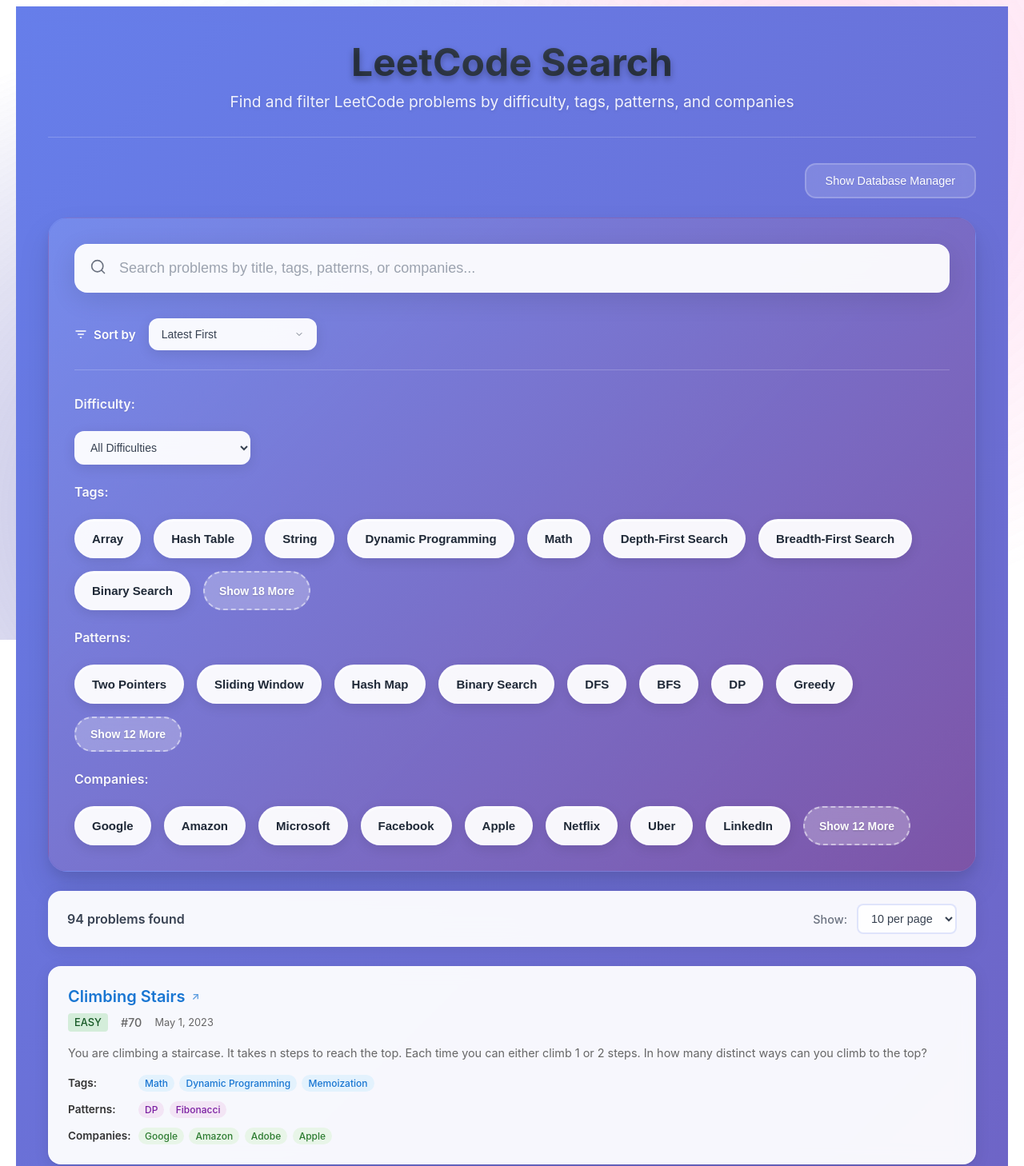
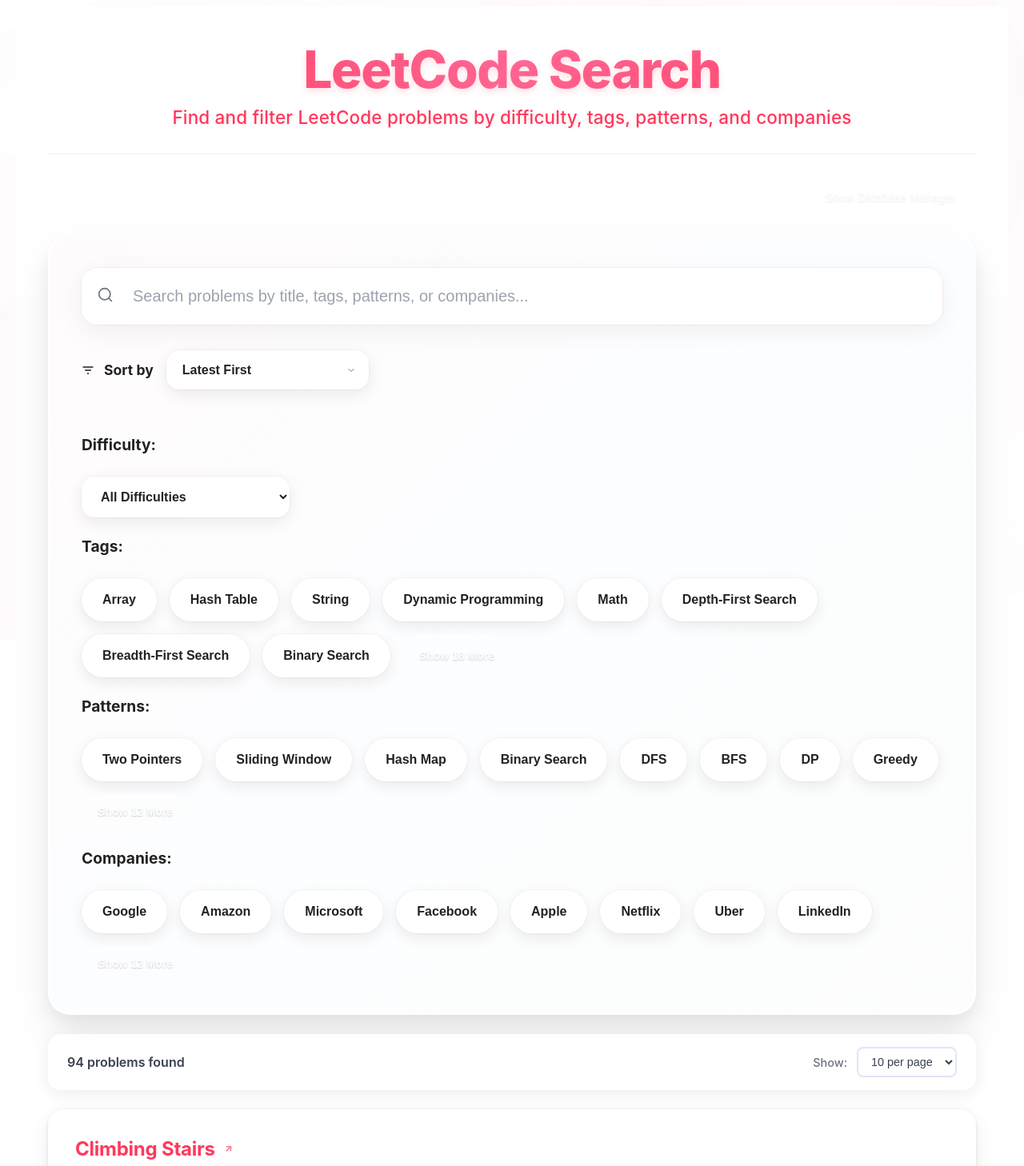
Before and after one commit to yennanliu/LCSearch, a Vue app in the folder lc_search_ui/: page / in a window 1280 px wide. Shown: the top 1458 px of the page at 80% size. Built offline with nearby package versions, Linux system fonts and the light colour scheme.

Commit message:
redesign, fix color, font

```diff
--- a/lc_search_ui/src/App.vue
+++ b/lc_search_ui/src/App.vue
@@ -195,11 +195,11 @@
   font-family: -apple-system, BlinkMacSystemFont, 'Segoe UI', 'Roboto', sans-serif;
   -webkit-font-smoothing: antialiased;
   -moz-osx-font-smoothing: grayscale;
-  color: #2c3e50;
+  color: #222222;
   max-width: 1200px;
   margin: 0 auto;
   padding: 20px;
-  background: linear-gradient(135deg, #667eea 0%, #764ba2 100%);
+  background: #FFFFFF;
   min-height: 100vh;
   position: relative;
 }
@@ -212,9 +212,9 @@
   width: 100%;
   height: 100%;
   background:
-    radial-gradient(circle at 20% 80%, rgba(120, 119, 198, 0.3) 0%, transparent 50%),
-    radial-gradient(circle at 80% 20%, rgba(255, 119, 198, 0.15) 0%, transparent 50%),
-    radial-gradient(circle at 40% 40%, rgba(120, 219, 226, 0.1) 0%, transparent 50%);
+    radial-gradient(circle at 20% 80%, rgba(255, 56, 92, 0.02) 0%, transparent 60%),
+    radial-gradient(circle at 80% 20%, rgba(255, 56, 92, 0.015) 0%, transparent 60%),
+    radial-gradient(circle at 40% 40%, rgba(255, 56, 92, 0.01) 0%, transparent 60%);
   z-index: -1;
 }
 
@@ -222,27 +222,29 @@
   text-align: center;
   margin-bottom: 2rem;
   padding-bottom: 2rem;
-  border-bottom: 1px solid rgba(255, 255, 255, 0.2);
+  border-bottom: 1px solid rgba(255, 56, 92, 0.1);
 }
 
 .app-header h1 {
   margin: 0 0 0.5rem 0;
-  font-size: 3rem;
-  font-weight: 700;
-  text-shadow: 0 4px 8px rgba(0, 0, 0, 0.3);
-  background: linear-gradient(135deg, #1f2937 0%, #374151 50%, #1f2937 100%);
+  font-size: 4rem;
+  font-weight: 800;
+  text-shadow: 0 4px 8px rgba(255, 56, 92, 0.15);
+  background: linear-gradient(135deg, #FF385C 0%, #FF6B98 50%, #FF385C 100%);
   -webkit-background-clip: text;
   -webkit-text-fill-color: transparent;
   background-clip: text;
   position: relative;
+  letter-spacing: -0.02em;
 }
 
 .app-header p {
-  color: rgba(255, 255, 255, 0.9);
+  color: #FF385C;
   margin: 0;
-  font-size: 1.2rem;
-  font-weight: 400;
-  text-shadow: 0 2px 4px rgba(0, 0, 0, 0.1);
+  font-size: 1.4rem;
+  font-weight: 500;
+  text-shadow: 0 2px 4px rgba(255, 56, 92, 0.1);
+  letter-spacing: 0.01em;
 }
 
 .app-main {
--- a/lc_search_ui/src/components/FilterPanel.vue
+++ b/lc_search_ui/src/components/FilterPanel.vue
@@ -200,35 +200,35 @@
 .filter-label {
   display: flex;
   align-items: center;
-  gap: 0.5rem;
-  font-weight: 600;
-  color: rgba(255, 255, 255, 0.95);
-  font-size: 1rem;
-  text-shadow: 0 1px 2px rgba(0, 0, 0, 0.1);
-  margin-bottom: 0.5rem;
+  gap: 0.75rem;
+  font-weight: 700;
+  color: #222222;
+  font-size: 1.2rem;
+  text-shadow: none;
+  margin-bottom: 0.75rem;
 }
 
 .filter-select {
-  padding: 12px 16px;
+  padding: 16px 20px;
   border: none;
-  border-radius: 12px;
-  font-size: 14px;
-  font-weight: 500;
-  background: rgba(255, 255, 255, 0.95);
+  border-radius: 16px;
+  font-size: 16px;
+  font-weight: 600;
+  background: rgba(255, 255, 255, 0.98);
   backdrop-filter: blur(10px);
-  box-shadow: 0 4px 16px rgba(0, 0, 0, 0.1);
-  max-width: 220px;
+  box-shadow: 0 6px 20px rgba(0, 0, 0, 0.08), 0 0 0 1px rgba(255, 56, 92, 0.06);
+  max-width: 260px;
   cursor: pointer;
   outline: none;
-  transition: all 0.3s ease;
-  color: #374151;
+  transition: all 0.3s cubic-bezier(0.4, 0, 0.2, 1);
+  color: #222222;
 }
 
 .filter-select:focus,
 .filter-select:hover {
   background: rgba(255, 255, 255, 1);
-  box-shadow: 0 8px 32px rgba(0, 0, 0, 0.15), 0 0 0 3px rgba(103, 126, 234, 0.1);
-  transform: translateY(-1px);
+  box-shadow: 0 10px 35px rgba(0, 0, 0, 0.12), 0 0 0 3px rgba(255, 56, 92, 0.15);
+  transform: translateY(-2px);
 }
 
 .filter-chips {
@@ -238,21 +238,21 @@
 }
 
 .filter-chip {
-  padding: 14px 20px;
-  background: rgba(255, 255, 255, 0.95);
-  border: 2px solid rgba(255, 255, 255, 0.3);
-  border-radius: 30px;
-  font-size: 15px;
-  font-weight: 600;
+  padding: 16px 24px;
+  background: rgba(255, 255, 255, 0.98);
+  border: 2px solid rgba(255, 255, 255, 0.8);
+  border-radius: 32px;
+  font-size: 16px;
+  font-weight: 700;
   cursor: pointer;
   transition: all 0.3s cubic-bezier(0.4, 0, 0.2, 1);
   white-space: nowrap;
-  color: #1f2937;
-  backdrop-filter: blur(15px);
+  color: #222222;
+  backdrop-filter: blur(20px);
   text-shadow: none;
   position: relative;
   overflow: hidden;
-  box-shadow: 0 4px 15px rgba(0, 0, 0, 0.1), inset 0 1px 0 rgba(255, 255, 255, 0.8);
+  box-shadow: 0 6px 18px rgba(0, 0, 0, 0.08), inset 0 1px 0 rgba(255, 255, 255, 0.9), 0 0 0 1px rgba(255, 56, 92, 0.06);
 }
 
 .filter-chip::before {
@@ -272,26 +272,26 @@
 
 .filter-chip:hover {
   background: rgba(255, 255, 255, 1);
-  border-color: rgba(103, 126, 234, 0.4);
-  transform: translateY(-3px);
-  box-shadow: 0 12px 35px rgba(0, 0, 0, 0.15), inset 0 1px 0 rgba(255, 255, 255, 1);
-  color: #374151;
+  border-color: rgba(255, 56, 92, 0.3);
+  transform: translateY(-4px);
+  box-shadow: 0 15px 40px rgba(0, 0, 0, 0.12), inset 0 1px 0 rgba(255, 255, 255, 1), 0 0 0 1px rgba(255, 56, 92, 0.1);
+  color: #222222;
 }
 
 .filter-chip.active {
-  background: linear-gradient(135deg, #10b981 0%, #059669 100%);
-  border-color: #059669;
+  background: linear-gradient(135deg, #FF385C 0%, #FF6B98 100%);
+  border-color: #FF385C;
   color: white;
-  font-weight: 700;
-  box-shadow: 0 8px 25px rgba(16, 185, 129, 0.4), 0 3px 10px rgba(16, 185, 129, 0.3);
-  transform: translateY(-3px);
+  font-weight: 800;
+  box-shadow: 0 12px 30px rgba(255, 56, 92, 0.4), 0 6px 15px rgba(255, 56, 92, 0.25);
+  transform: translateY(-4px);
   text-shadow: 0 1px 3px rgba(0, 0, 0, 0.2);
 }
 
 .filter-chip.active:hover {
-  background: linear-gradient(135deg, #34d399 0%, #10b981 100%);
-  transform: translateY(-4px);
-  box-shadow: 0 15px 40px rgba(16, 185, 129, 0.5), 0 8px 20px rgba(16, 185, 129, 0.3);
+  background: linear-gradient(135deg, #FF6B98 0%, #FFA726 100%);
+  transform: translateY(-5px);
+  box-shadow: 0 18px 45px rgba(255, 56, 92, 0.5), 0 10px 25px rgba(255, 56, 92, 0.3);
 }
 
 .show-more-btn {
--- a/lc_search_ui/src/components/ProblemCard.vue
+++ b/lc_search_ui/src/components/ProblemCard.vue
@@ -98,13 +98,13 @@
 
 <style scoped>
 .problem-card {
-  background: rgba(255, 255, 255, 0.95);
-  backdrop-filter: blur(10px);
-  border-radius: 16px;
-  padding: 1.5rem;
-  border: 1px solid rgba(255, 255, 255, 0.2);
+  background: rgba(255, 255, 255, 0.98);
+  backdrop-filter: blur(20px);
+  border-radius: 20px;
+  padding: 2rem;
+  border: 2px solid rgba(255, 255, 255, 0.8);
   transition: all 0.3s cubic-bezier(0.4, 0, 0.2, 1);
-  box-shadow: 0 4px 20px rgba(0, 0, 0, 0.08), 0 1px 3px rgba(0, 0, 0, 0.1);
+  box-shadow: 0 8px 30px rgba(0, 0, 0, 0.06), 0 3px 10px rgba(0, 0, 0, 0.08), 0 0 0 1px rgba(255, 56, 92, 0.04);
   position: relative;
   overflow: hidden;
 }
@@ -126,9 +126,9 @@
 
 .problem-card:hover {
   background: rgba(255, 255, 255, 1);
-  box-shadow: 0 20px 40px rgba(0, 0, 0, 0.15), 0 8px 16px rgba(0, 0, 0, 0.1);
-  border-color: rgba(103, 126, 234, 0.2);
-  transform: translateY(-4px);
+  box-shadow: 0 25px 50px rgba(0, 0, 0, 0.12), 0 12px 24px rgba(0, 0, 0, 0.08), 0 0 0 2px rgba(255, 56, 92, 0.12);
+  border-color: rgba(255, 56, 92, 0.3);
+  transform: translateY(-6px);
 }
 
 .problem-header {
@@ -142,20 +142,22 @@
 }
 
 .problem-title {
-  color: #1976d2;
+  color: #FF385C;
   text-decoration: none;
-  font-size: 1.25rem;
-  font-weight: 600;
+  font-size: 1.5rem;
+  font-weight: 700;
   line-height: 1.3;
   display: inline-flex;
   align-items: center;
-  gap: 0.5rem;
-  transition: color 0.2s ease;
+  gap: 0.75rem;
+  transition: all 0.3s cubic-bezier(0.4, 0, 0.2, 1);
+  letter-spacing: -0.01em;
 }
 
 .problem-title:hover {
-  color: #1565c0;
-  text-decoration: underline;
+  color: #FF6B98;
+  text-decoration: none;
+  transform: translateY(-1px);
 }
 
 .external-link {
@@ -171,26 +173,31 @@
 }
 
 .difficulty {
-  padding: 4px 8px;
-  border-radius: 4px;
-  font-weight: 500;
-  font-size: 0.8rem;
+  padding: 8px 16px;
+  border-radius: 20px;
+  font-weight: 700;
+  font-size: 0.9rem;
   text-transform: uppercase;
+  letter-spacing: 0.02em;
+  box-shadow: 0 3px 10px rgba(0, 0, 0, 0.1);
 }
 
 .difficulty.easy {
-  background: #d4edda;
-  color: #155724;
+  background: linear-gradient(135deg, #66BB6A 0%, #4CAF50 100%);
+  color: white;
+  text-shadow: 0 1px 2px rgba(0, 0, 0, 0.15);
 }
 
 .difficulty.medium {
-  background: #fff3cd;
-  color: #856404;
+  background: linear-gradient(135deg, #FFA726 0%, #FF9800 100%);
+  color: white;
+  text-shadow: 0 1px 2px rgba(0, 0, 0, 0.15);
 }
 
 .difficulty.hard {
-  background: #f8d7da;
-  color: #721c24;
+  background: linear-gradient(135deg, #FF7043 0%, #FF5722 100%);
+  color: white;
+  text-shadow: 0 1px 2px rgba(0, 0, 0, 0.15);
 }
 
 .problem-id {
--- a/lc_search_ui/src/components/SearchBar.vue
+++ b/lc_search_ui/src/components/SearchBar.vue
@@ -134,12 +134,12 @@
 
 <style scoped>
 .search-bar {
-  background: linear-gradient(135deg, #667eea 0%, #764ba2 100%);
-  border-radius: 24px;
-  padding: 2rem;
-  box-shadow: 0 20px 40px rgba(0, 0, 0, 0.1), 0 8px 16px rgba(0, 0, 0, 0.08);
-  border: 1px solid rgba(255, 255, 255, 0.1);
-  backdrop-filter: blur(10px);
+  background: rgba(255, 255, 255, 0.95);
+  border-radius: 28px;
+  padding: 2.5rem;
+  box-shadow: 0 25px 50px rgba(0, 0, 0, 0.08), 0 12px 24px rgba(0, 0, 0, 0.06);
+  border: 2px solid rgba(255, 255, 255, 0.8);
+  backdrop-filter: blur(20px);
   position: relative;
   overflow: hidden;
 }
@@ -151,8 +151,8 @@
   left: 0;
   right: 0;
   bottom: 0;
-  background: linear-gradient(135deg, rgba(255, 255, 255, 0.1) 0%, rgba(255, 255, 255, 0.05) 100%);
-  border-radius: 24px;
+  background: linear-gradient(135deg, rgba(255, 56, 92, 0.02) 0%, rgba(66, 165, 245, 0.02) 50%, rgba(102, 187, 106, 0.02) 100%);
+  border-radius: 28px;
   z-index: -1;
 }
 
@@ -173,18 +173,18 @@
 
 .search-input {
   width: 100%;
-  padding: 20px 24px 20px 56px;
-  font-size: 18px;
+  padding: 24px 28px 24px 64px;
+  font-size: 20px;
   font-weight: 500;
   border: none;
-  border-radius: 16px;
+  border-radius: 20px;
   outline: none;
-  background: rgba(255, 255, 255, 0.95);
+  background: rgba(255, 255, 255, 0.98);
   backdrop-filter: blur(10px);
-  box-shadow: 0 8px 32px rgba(0, 0, 0, 0.1), inset 0 1px 0 rgba(255, 255, 255, 0.4);
-  transition: all 0.3s ease;
+  box-shadow: 0 8px 32px rgba(0, 0, 0, 0.06), inset 0 1px 0 rgba(255, 255, 255, 0.6), 0 0 0 1px rgba(255, 56, 92, 0.08);
+  transition: all 0.3s cubic-bezier(0.4, 0, 0.2, 1);
   box-sizing: border-box;
-  color: #1f2937;
+  color: #222222;
 }
 
 .search-input::placeholder {
@@ -194,13 +194,13 @@
 
 .search-input:focus {
   background: rgba(255, 255, 255, 1);
-  box-shadow: 0 12px 40px rgba(0, 0, 0, 0.15), inset 0 1px 0 rgba(255, 255, 255, 0.4), 0 0 0 3px rgba(103, 126, 234, 0.1);
-  transform: translateY(-2px);
+  box-shadow: 0 15px 45px rgba(0, 0, 0, 0.1), inset 0 1px 0 rgba(255, 255, 255, 0.8), 0 0 0 3px rgba(255, 56, 92, 0.15);
+  transform: translateY(-3px);
 }
 
 .search-input:focus + .search-icon,
 .search-input-container:hover .search-icon {
-  color: #667eea;
+  color: #FF385C;
 }
 
 .clear-button {
@@ -246,11 +246,11 @@
 .sort-label {
   display: flex;
   align-items: center;
-  gap: 0.5rem;
-  font-weight: 600;
-  color: white;
-  font-size: 0.95rem;
-  text-shadow: 0 1px 2px rgba(0, 0, 0, 0.1);
+  gap: 0.75rem;
+  font-weight: 700;
+  color: #222222;
+  font-size: 1.1rem;
+  text-shadow: none;
 }
 
 .custom-select {
@@ -260,29 +260,30 @@
 
 .sort-select {
   width: 100%;
-  padding: 12px 44px 12px 16px;
+  padding: 16px 50px 16px 20px;
   border: none;
-  border-radius: 12px;
-  font-size: 14px;
-  font-weight: 500;
-  background: rgba(255, 255, 255, 0.95);
+  border-radius: 16px;
+  font-size: 16px;
+  font-weight: 600;
+  background: rgba(255, 255, 255, 0.98);
   backdrop-filter: blur(10px);
   cursor: pointer;
   outline: none;
-  transition: all 0.3s ease;
+  transition: all 0.3s cubic-bezier(0.4, 0, 0.2, 1);
   appearance: none;
-  color: #374151;
-  box-shadow: 0 4px 16px rgba(0, 0, 0, 0.1);
+  color: #222222;
+  box-shadow: 0 6px 20px rgba(0, 0, 0, 0.08), 0 0 0 1px rgba(255, 56, 92, 0.06);
 }
 
 .sort-select:focus {
   background: rgba(255, 255, 255, 1);
-  box-shadow: 0 8px 32px rgba(0, 0, 0, 0.15), 0 0 0 3px rgba(103, 126, 234, 0.1);
-  transform: translateY(-1px);
+  box-shadow: 0 10px 35px rgba(0, 0, 0, 0.12), 0 0 0 3px rgba(255, 56, 92, 0.15);
+  transform: translateY(-2px);
 }
 
 .sort-select:hover {
   background: rgba(255, 255, 255, 1);
+  box-shadow: 0 8px 25px rgba(0, 0, 0, 0.1), 0 0 0 1px rgba(255, 56, 92, 0.1);
   transform: translateY(-1px);
 }
 
@@ -297,7 +298,7 @@
 }
 
 .sort-select:focus + .select-arrow {
-  color: #667eea;
+  color: #FF385C;
   transform: translateY(-50%) rotate(180deg);
 }
 
```
